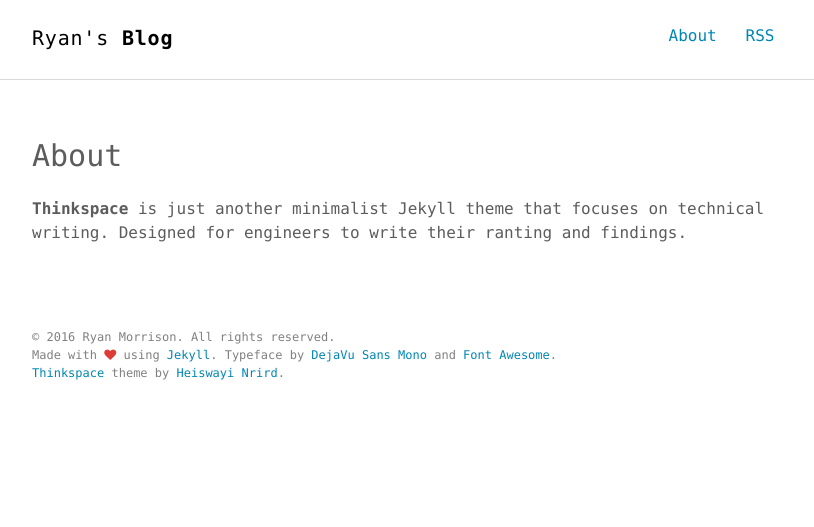
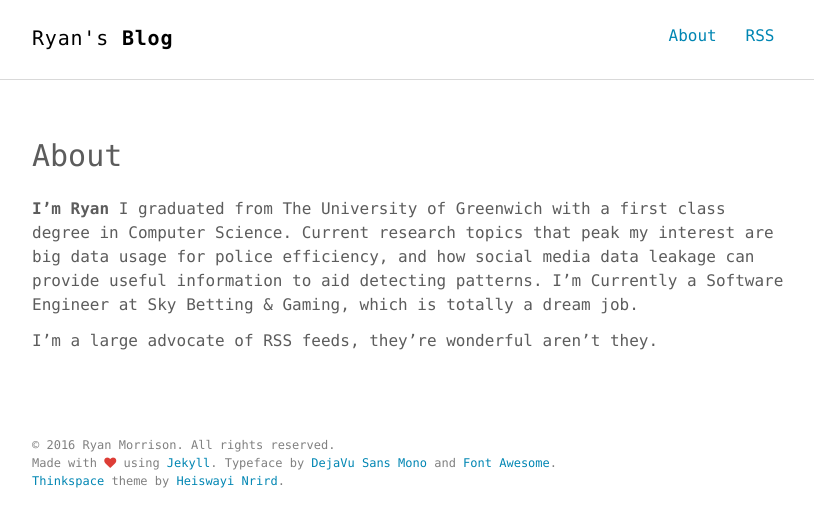
Before and after one commit to razki/devBlog, a Jekyll site: the page built from about.md, in a window 1280 px wide. Shown: the top 527 px of the page, without its empty margins (232-1046 px from the left). Built offline with Jekyll 4.4.1, drawn with Linux system fonts in a browser that asks for light colours.

Commit message:
updated about page

```diff
--- a/about.md
+++ b/about.md
@@ -4,4 +4,6 @@ title: About
 permalink: /about/
 ---
 
-**Thinkspace** is just another minimalist Jekyll theme that focuses on technical writing. Designed for engineers to write their ranting and findings.
+**I'm Ryan** I graduated from The University of Greenwich with a first class degree in Computer Science. Current research topics that peak my interest are big data usage for police efficiency, and how social media data leakage can provide useful information to aid detecting patterns. I'm Currently a Software Engineer at Sky Betting & Gaming, which is totally a dream job.
+
+I'm a large advocate of RSS feeds, they're wonderful aren't they.
```
